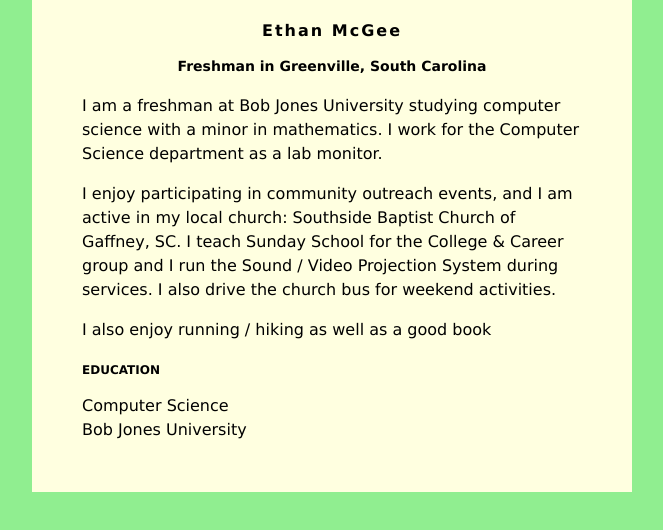
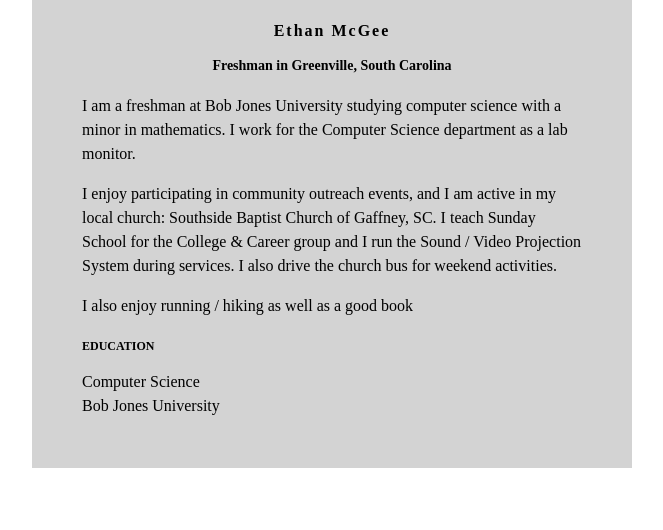
Before and after one commit to Abuch338/Abuch338.github.io, a plain HTML site: page index.html in a window 1280 px wide. Shown: the whole page, without its empty margins (308-971 px from the left). Drawn offline with Linux system fonts and the light colour scheme.

Commit message:
Update index.html

```diff
--- a/index.html
+++ b/index.html
@@ -2,11 +2,11 @@
 <head>
 <style>
 body {
-    background: lightgreen;
-    font-family: Verdana;
+    background: mauve;
+    font-family: Centaur;
 }
 #content {
-    background: lightyellow;
+    background: lightgray;
     min-width: 200px;
     max-width: 500px;
     padding: 50px;
```
